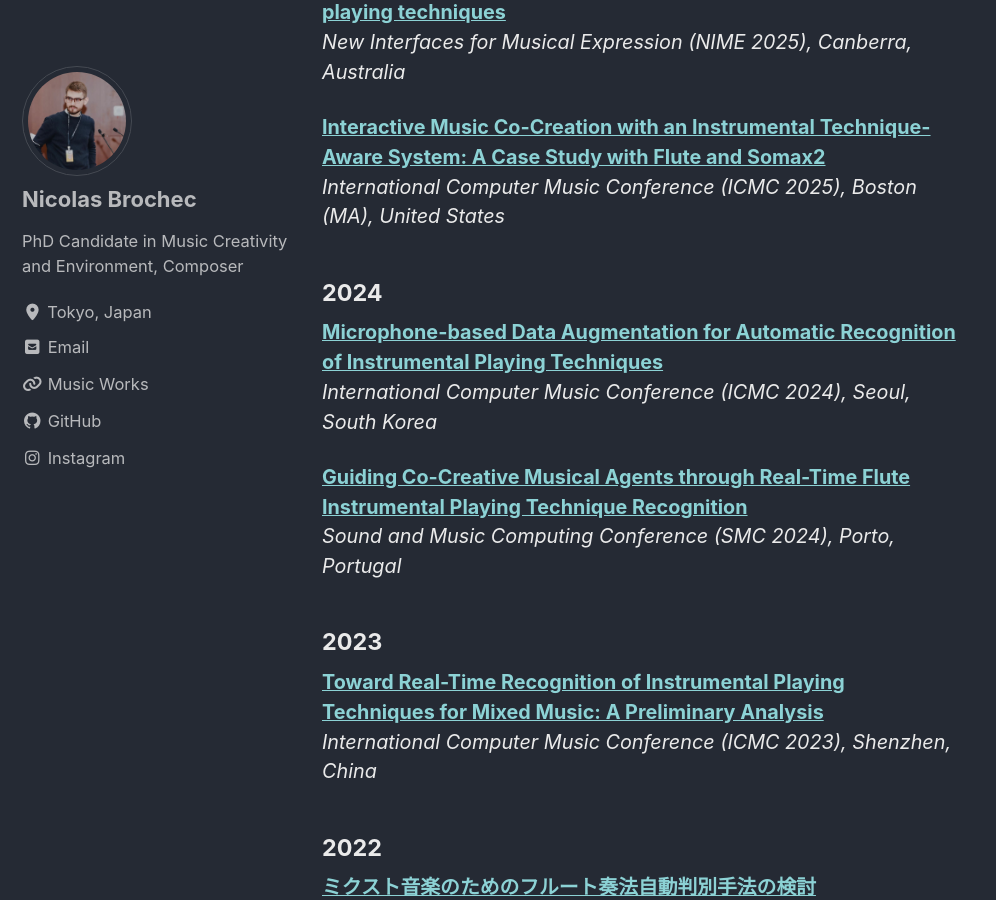
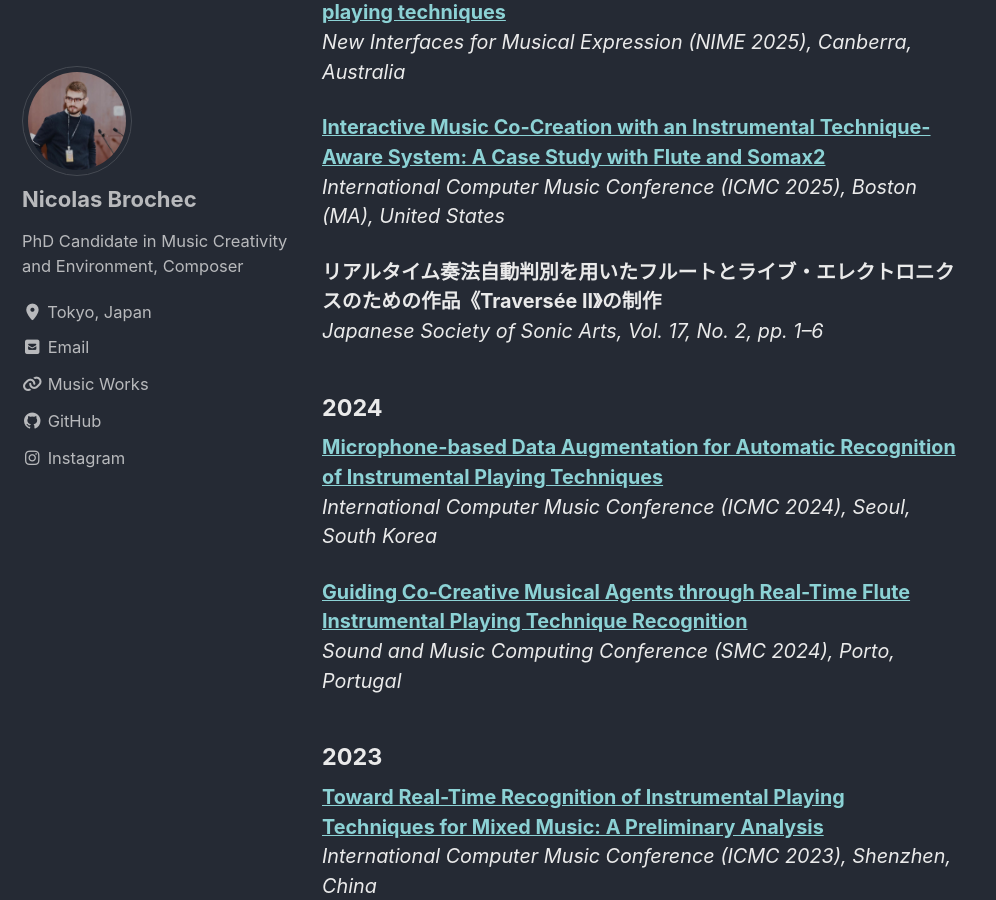
Before and after one commit to nbrochec/nbrochec.github.io, a Jekyll site: the page built from _pages/publications.md, in a window 1280 px wide and 900 px high, scrolled down 310 px. Shown: the whole window, without its empty margins (0-996 px from the left). Built offline with Jekyll 4.4.1, drawn with Linux system fonts in a browser that asks for light colours; cached includes are drawn as plain includes.

Commit message:
Update publications.md

```diff
--- a/_pages/publications.md
+++ b/_pages/publications.md
@@ -15,6 +15,11 @@ author_profile: true
 <p style="font-size: 90%;">
 <a href="https://hal.science/hal-05061669" target="_blank"><b>Interactive Music Co-Creation with an Instrumental Technique-Aware System: A Case Study with Flute and Somax2</b></a><br>
 <i>International Computer Music Conference (ICMC 2025), Boston (MA), United States</i>
+</p>
+
+<p style="font-size: 90%;">
+<b>リアルタイム奏法自動判別を用いたフルートとライブ・エレクトロニクスのための作品《Traversée II》の制作</b><br>
+<i>Japanese Society of Sonic Arts, Vol. 17, No. 2, pp. 1–6</i>
 </p>
 
 <h4>2024</h4>
```
